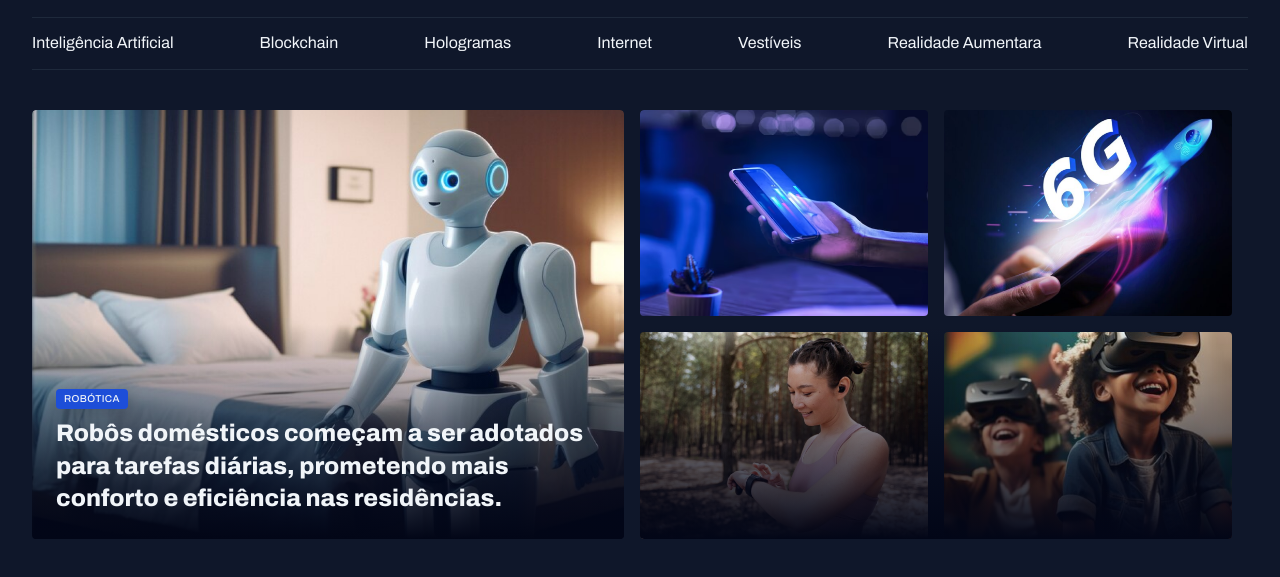
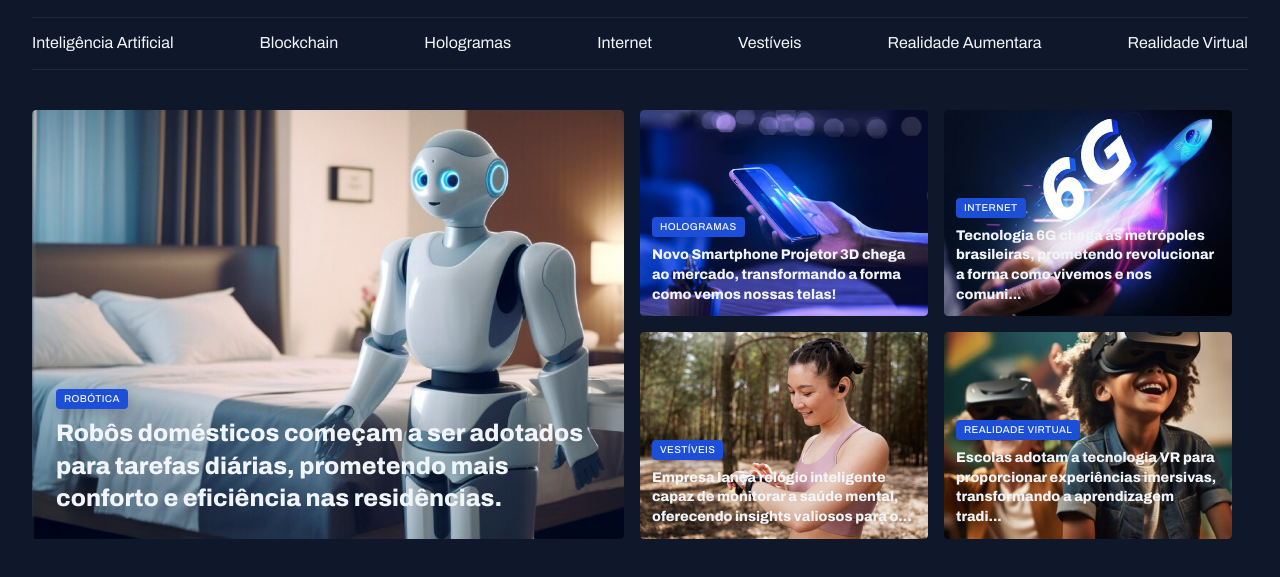
Before and after one commit to RafaMedeiroz/Potal-de-noticias, a plain HTML site: page index.html in a window 1280 px wide. Shown: the part 45-622 px from the top of the page. Drawn offline with Linux system fonts and the light colour scheme.

Commit message:
finalizando destaques

```diff
--- a/index.html
+++ b/index.html
@@ -53,18 +53,38 @@
 
 
             <div class="grid grid-cols-2 gap-16 card">
-                <div>
-                    <img src="assets/images/Image 02.png" alt="">
-                </div>
-                <div>
-                    <img src="assets/images/Image 03.png" alt="">
-                </div>
-                <div>
-                    <img src="assets/images/Image 04.png" alt="">
-                </div>
-                <div>
-                    <img src="assets/images/Image 05.png" alt="">
-                </div>
+                <figure class="card">
+                    <img src="assets/images/Image 02.png" alt="Novo Smartphone Projetor 3D chega ao mercado, transformando a forma como vemos nossas telas!">
+                    <figcaption>
+                        <span class="content-tag">Hologramas</span>
+                        <h2 class="text-lg">Novo Smartphone Projetor 3D chega ao mercado, transformando a forma como vemos nossas telas!</h2>
+                    </figcaption>
+
+                </figure>
+                <figure class="card">
+                    <img src="assets/images/Image 03.png" alt="Tecnologia 6G chega às metrópoles brasileiras, prometendo revolucionar a forma como vivemos e nos comunicamos.">
+
+                    <figcaption>
+                        <span class="content-tag">Internet</span>
+                        <h2 class="text-lg">Tecnologia 6G chega às metrópoles brasileiras, prometendo revolucionar a forma como vivemos e nos comuni...</h2>
+                    </figcaption>
+                </figure>
+                <figure class="card">
+                    <img src="assets/images/Image 04.png" alt="Empresa lança relógio inteligente capaz de monitorar a saúde mental, oferecendo insights valiosos para o bem-estar pessoal.">
+
+                    <figcaption>
+                        <span class="content-tag">Vestíveis</span>
+                        <h2 class="text-lg">Empresa lança relógio inteligente capaz de monitorar a saúde mental, oferecendo insights valiosos para o...</h2>
+                    </figcaption>
+                </figure>
+                <figure class="card">
+                    <img src="assets/images/Image 05.png" alt="Escolas adotam a tecnologia VR para proporcionar experiências imersivas, transformando a aprendizagem tradicional.">
+
+                    <figcaption>
+                        <span class="content-tag">Realidade Virtual</span>
+                        <h2 class="text-lg">Escolas adotam a tecnologia VR para proporcionar experiências imersivas, transformando a aprendizagem tradi...</h2>
+                    </figcaption>
+                </figure>
             </div>
 
             <div></div>
--- a/styles/sections.css
+++ b/styles/sections.css
@@ -16,7 +16,7 @@
         position: absolute;
         inset: 0;
         top: 50%;
-        background: linear-gradient(
+        background: linear-gradient (
             180deg,
             transparent,
             #020617 100%
@@ -29,6 +29,10 @@
 
         padding: 24px;
 
+        &:has(.text-lg) {
+            padding: 12px;
+        }
+
 
         h2 {
             margin-top: 8px;
```
